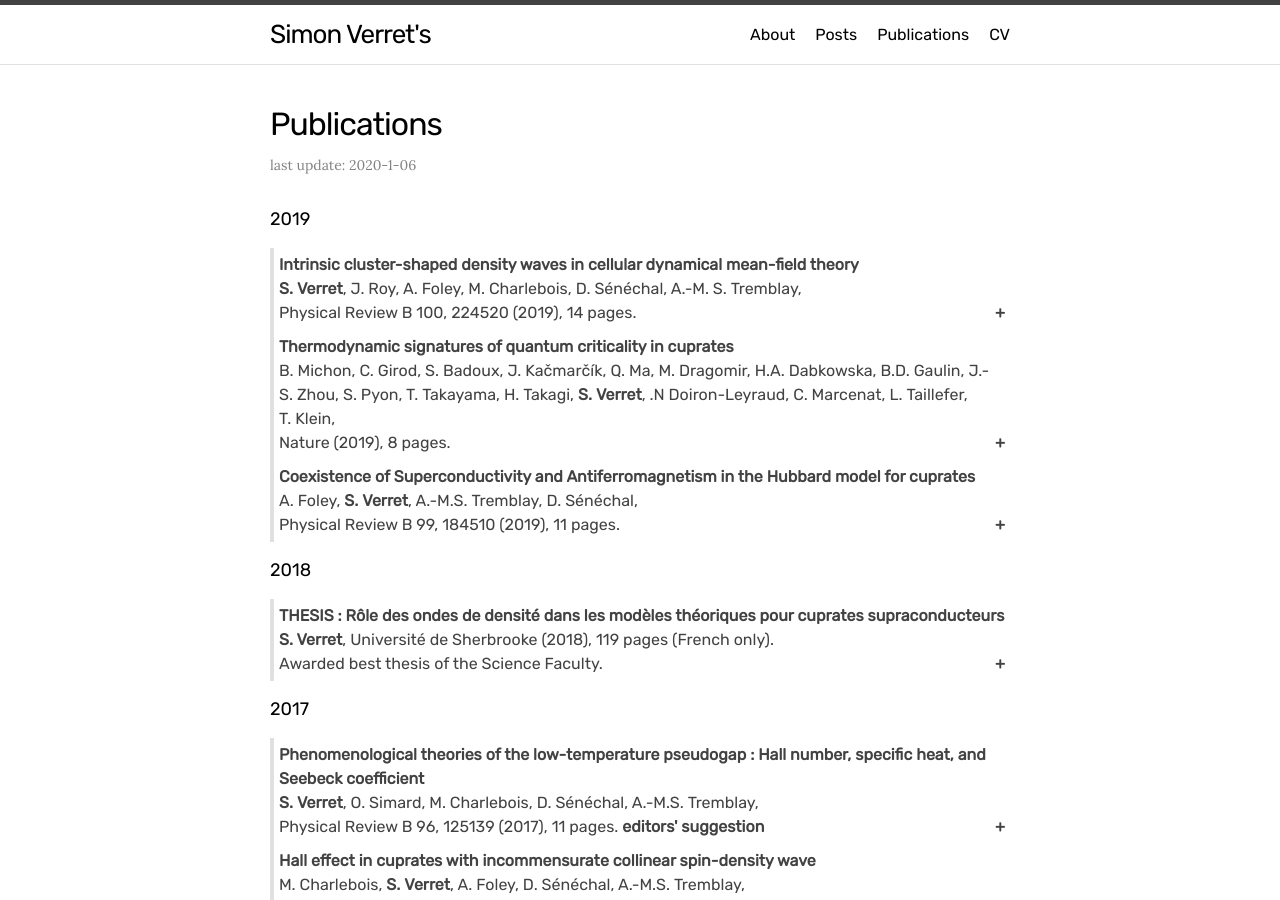
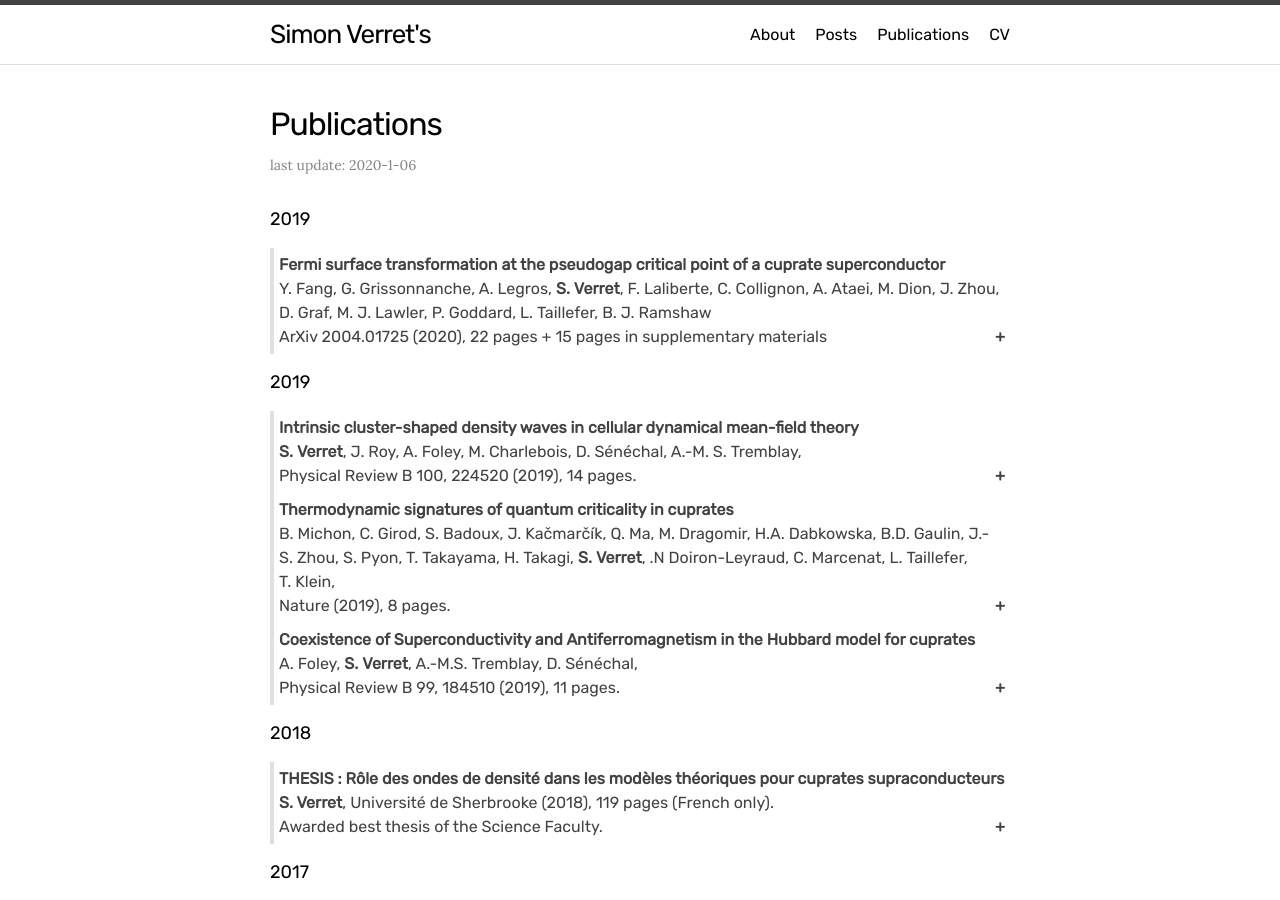
Before and after one commit to simonverret/simonverret.github.io, a Jekyll site: the page built from publications.md, in a window 1280 px wide and 900 px high. Built offline with Jekyll 4.4.1, drawn with Linux system fonts in a browser that asks for light colours; some web fonts are replaced.

Commit message:
added publication  and changed font

```diff
--- a/publications.md
+++ b/publications.md
@@ -7,6 +7,22 @@ order: 4
 ---
 
 <body>
+
+<p></p>
+<h4>2019</h4>
+
+<button class="collapsible">
+<b>Fermi surface transformation at the pseudogap critical point of a cuprate superconductor</b><br>
+Y.&nbsp;Fang, G.&nbsp;Grissonnanche, A.&nbsp;Legros, <b>S.&nbsp;Verret</b>, F.&nbsp;Laliberte, C.&nbsp;Collignon, A.&nbsp;Ataei, M.&nbsp;Dion, J.&nbsp;Zhou, D.&nbsp;Graf, M.&nbsp;J.&nbsp;Lawler, P.&nbsp;Goddard, L.&nbsp;Taillefer, B.&nbsp;J.&nbsp;Ramshaw<br>
+ArXiv 2004.01725 (2020), 22 pages + 15 pages in supplementary materials
+</button>
+<div class="content">
+<p class="cp">
+  <!-- <a href="https://journals.aps.org/prb/abstract/10.1103/PhysRevB.100.224520">Physical Review B</a> -->
+  <a href="https://arxiv.org/abs/2004.01725">ArXiv</a>
+  | My contribution to this work was to help Gaël Grissonnanche write a python program that computes the magnetoresistance in a 3D model of high temperature superconductors. This had already done by this work's advisor Brad Ramshaw, in Cornell, with his PhD student Yawen Fang (first author). Reproducing the results independently in Sherbrooke using another programming language allowed to improve many details, and get confidence in the results. I had already work on transport in cuprates, and I had already worked on three dimensional effects in cuprates, but this project took both aspects to a whole other level.
+</p>
+</div>
 
 <p></p>
 
```
